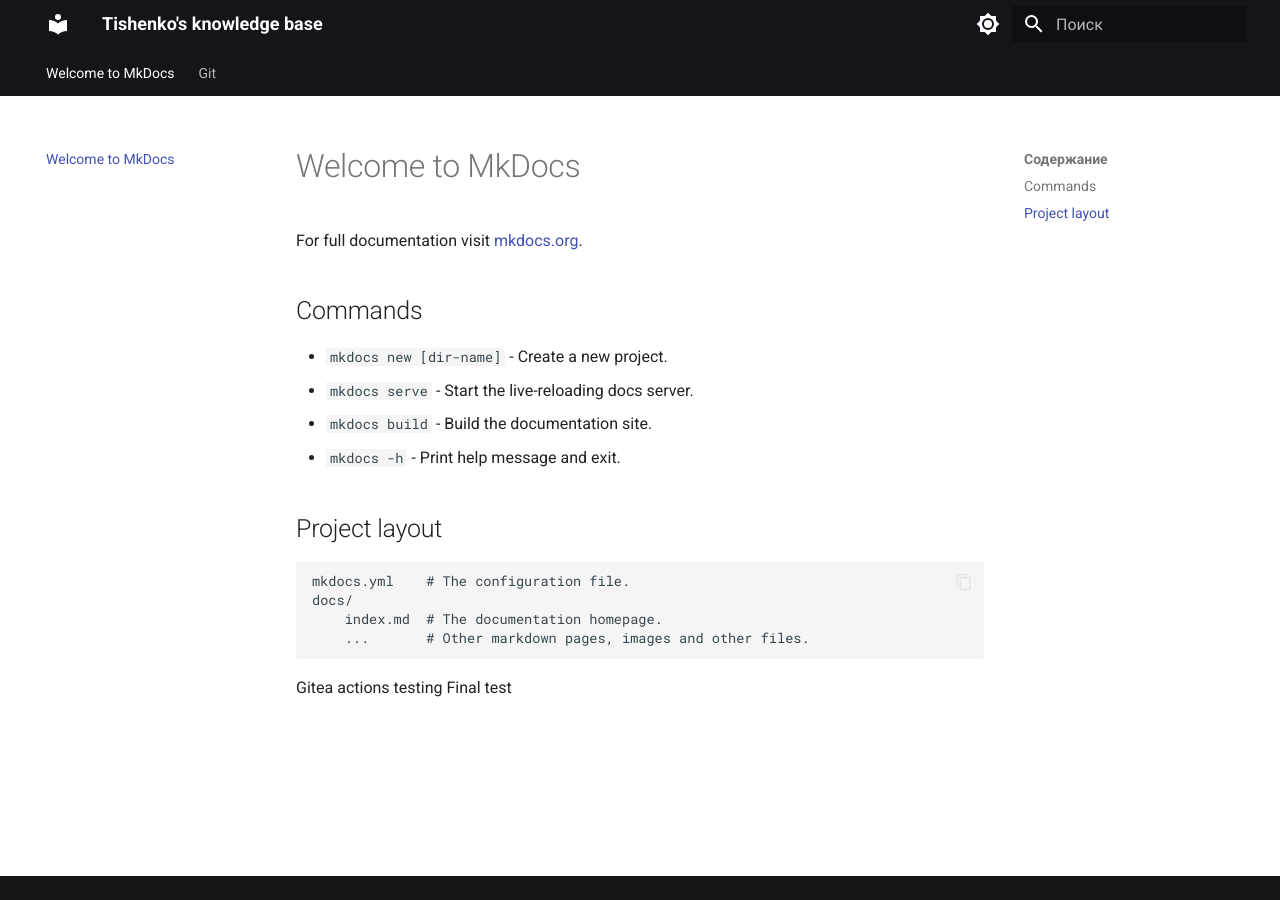
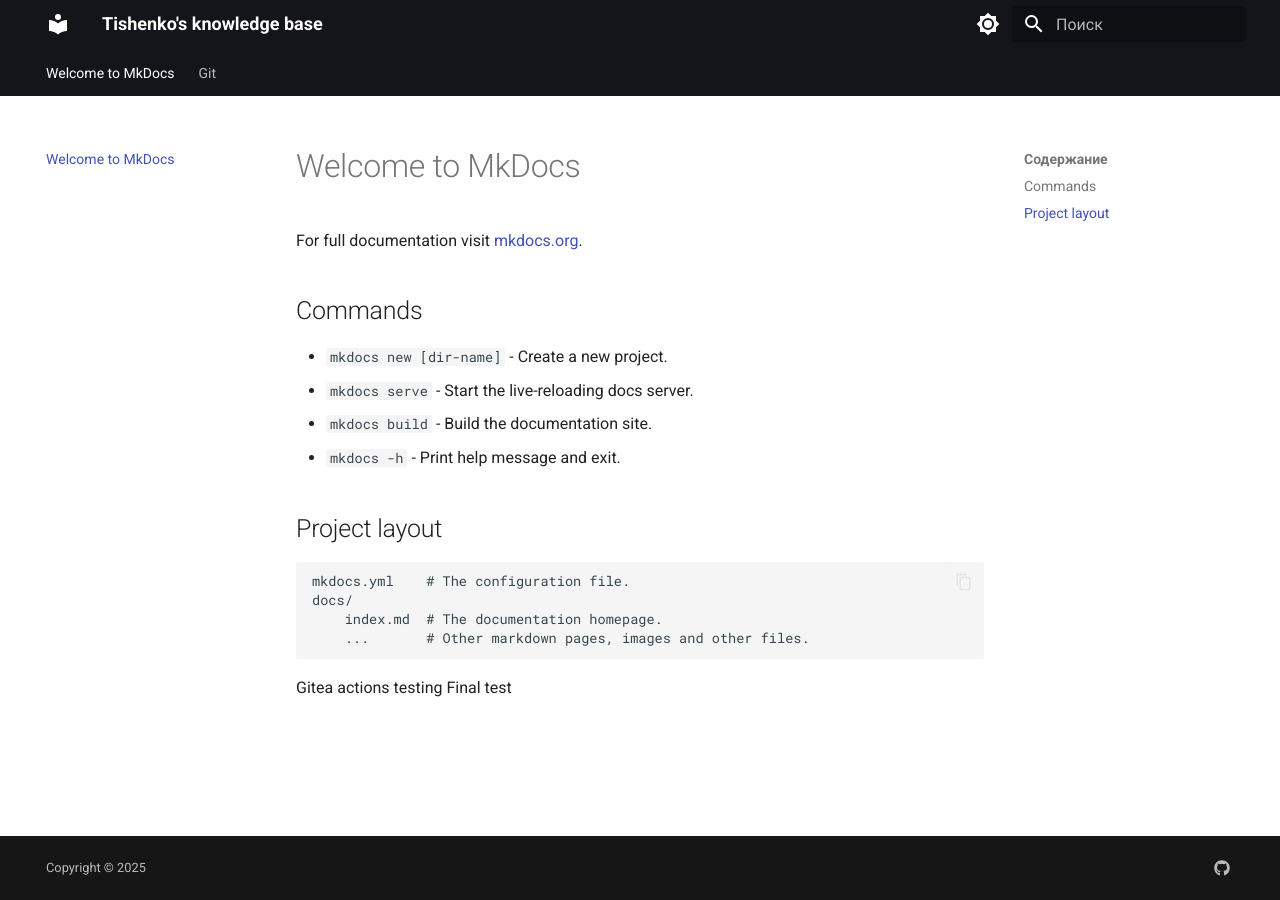
Before and after one commit to Arity-T/knowledge-base, an MkDocs documentation site: the page built from docs/index.md, in a window 1280 px wide. Built offline with MkDocs 1.6.1 and Material for MkDocs 9.7.7, drawn with Linux system fonts in a browser that asks for light colours.

Commit message:
Копирайт и ссылка на гитхаб

```diff
--- a/mkdocs.yml
+++ b/mkdocs.yml
@@ -1,5 +1,6 @@
 site_name: Tishenko's knowledge base
 site_url: https://kb.tishenko.dev
+copyright: Copyright &copy; 2025
 theme:
   name: material
   language: ru
@@ -28,6 +29,9 @@
         name: Switch to light mode
 extra:
   generator: false
+  social:
+    - icon: fontawesome/brands/github
+      link: https://github.com/Arity-T
 
 markdown_extensions:
   - pymdownx.highlight:
```
